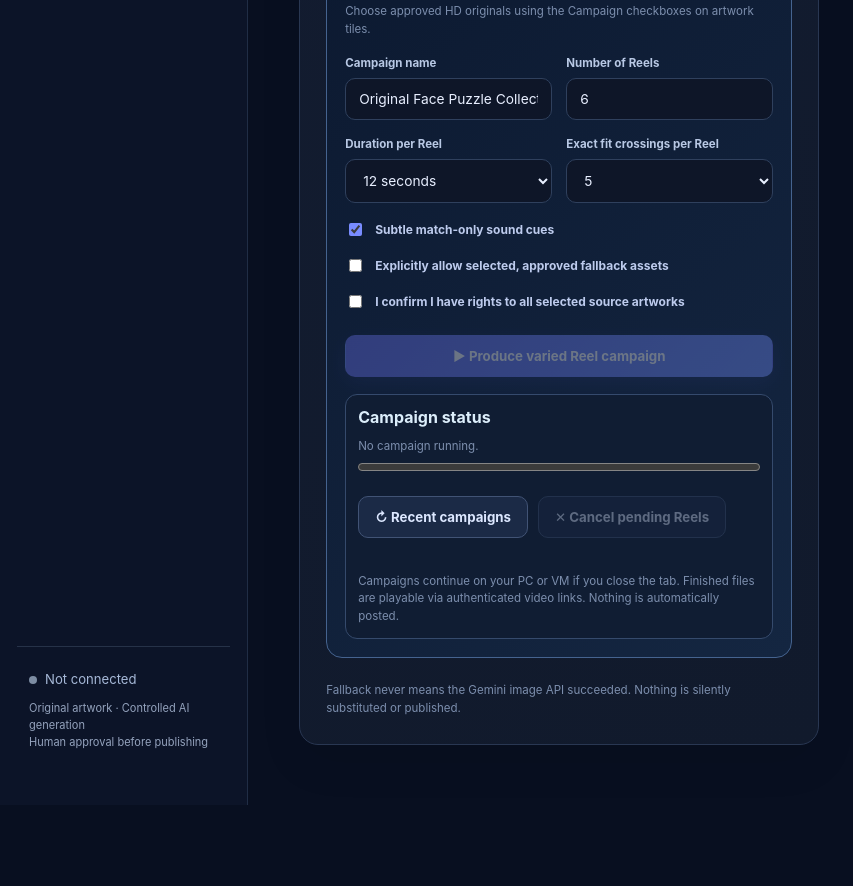
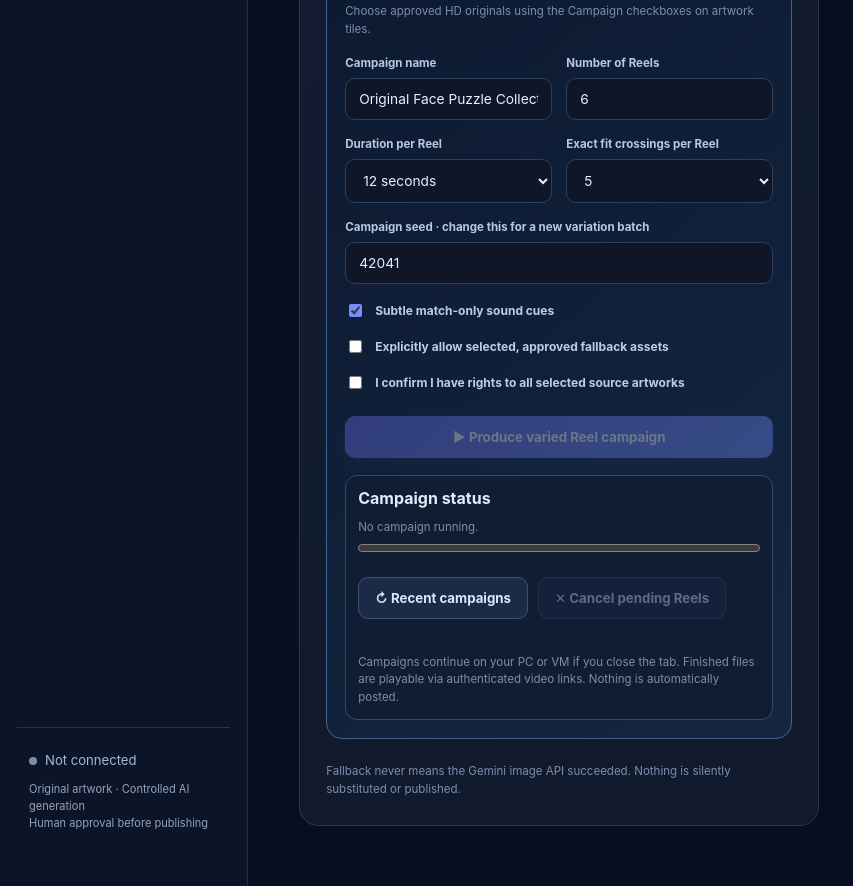
Before and after one commit to ridaelalaoui42-sys/Rfactory, a plain HTML site: page apps/studio/index.html in a window 1280 px wide. Shown: the part 3006-3892 px from the top of the page, without its empty margins (0-853 px from the left). Before the commit the page ends 3811 px from the top, so only its background shows below. Drawn offline with Linux system fonts and the light colour scheme; files that its build step writes are made by us from their sources.

Commit message:
feat(studio): explicit reproducible campaign seed for safe intentional reruns

```diff
--- a/apps/studio/index.html
+++ b/apps/studio/index.html
@@ -178,6 +178,8 @@
                 <div><label for="campaign-fits">Exact fit crossings per Reel</label>
                   <select id="campaign-fits"><option value="4">4</option><option value="5" selected>5</option><option value="6">6</option></select></div>
               </div>
+              <label for="campaign-seed">Campaign seed · change this for a new variation batch</label>
+              <input id="campaign-seed" type="number" min="0" max="2147483646" value="42041">
               <label class="check-row"><input id="campaign-sfx" type="checkbox" checked> Subtle match-only sound cues</label>
               <label class="check-row"><input id="campaign-fallbacks" type="checkbox"> Explicitly allow selected, approved fallback assets</label>
               <label class="check-row"><input id="campaign-rights" type="checkbox"> I confirm I have rights to all selected source artworks</label>
```
